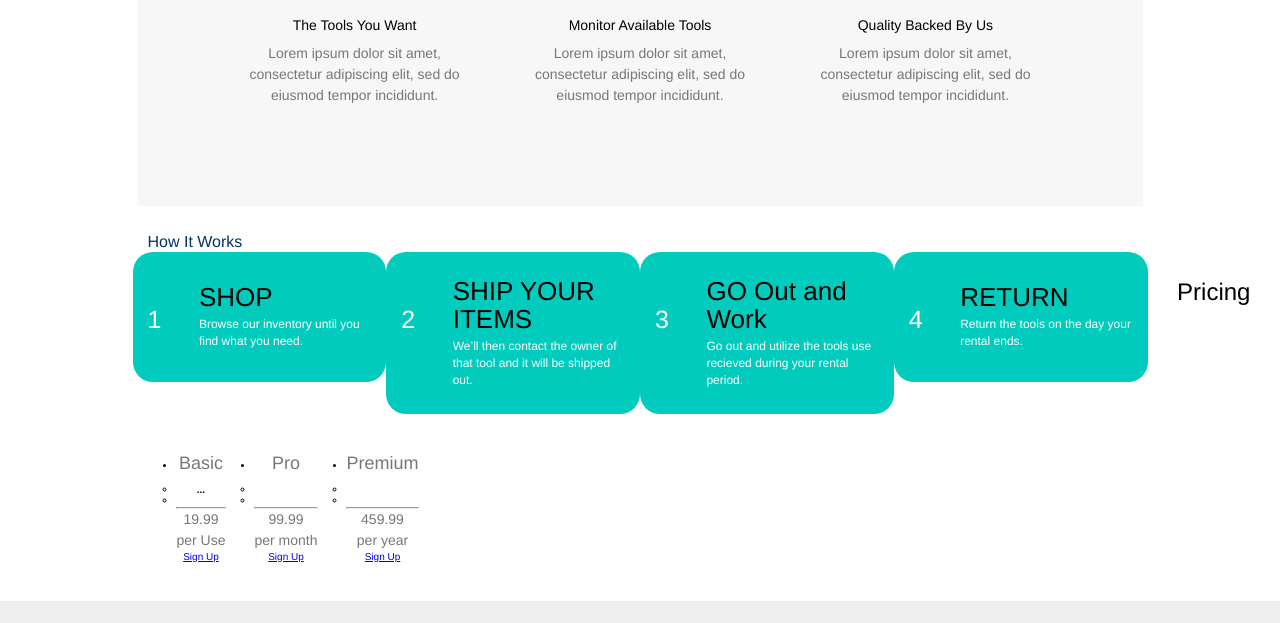
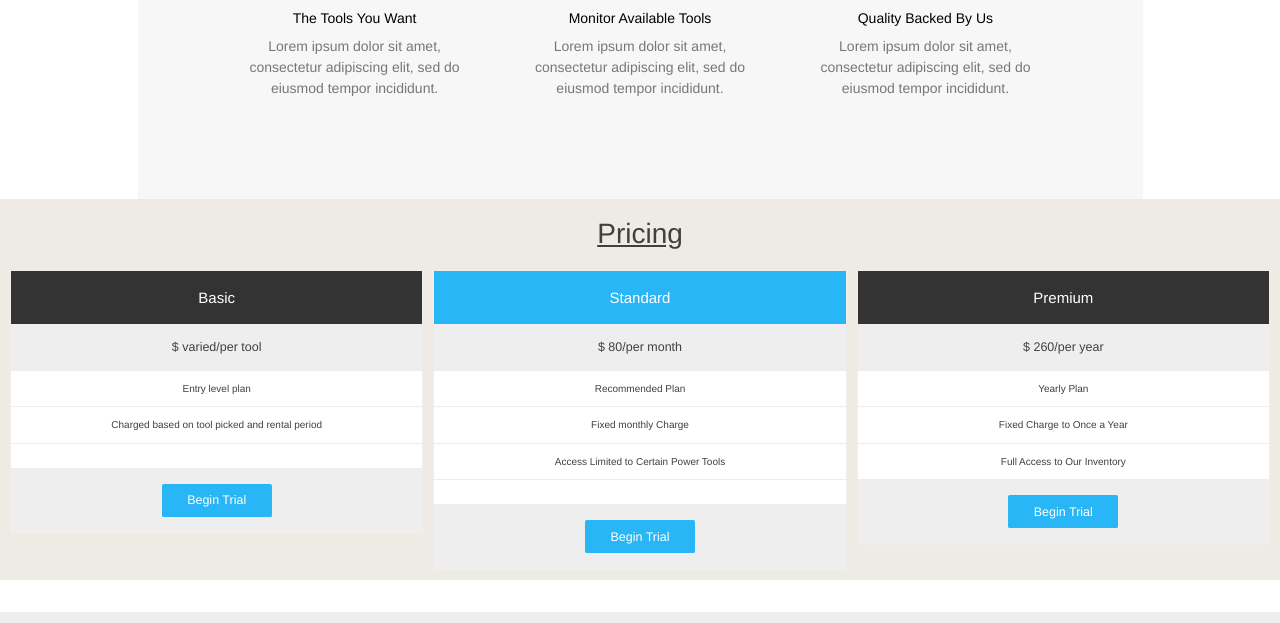
Before and after one commit to bw-use-my-tools/UMT-UI-Ndawi, a plain HTML site: page index.html in a window 1280 px wide. Shown: the part 740-1363 px from the top of the page. Drawn offline with nearby package versions, Linux system fonts and the light colour scheme.

Commit message:
pricing table mostly completed just need to change the colors

```diff
--- a/index.html
+++ b/index.html
@@ -70,7 +70,7 @@
     </div>
   </div>
 
-  <div class="how-it-works container">
+  <!-- <div class="how-it-works container">
     <div class="title">How It Works</div>
     <div class="row">
       <div class="col-sm-12 col-md-6 col-lg-3">
@@ -126,53 +126,48 @@
         </div>
       </div>
     </div>
-  </div>
+  </div> -->
 
   <div class="pricing">
     <h3>Pricing</h3>
-    <div class="pgrid container">
-      <ul class="pricing-table">
-        <li class="plan">
-          <h4>Basic</h4>
-          <div class="content">
-            <ul class="features">
-              <li><strong>...</strong> </li>
-              <li><strong> </strong> </li>
-            </ul>
-            <hr>
-            <p class="price">19.99</p>
-            <p class="footnote">per Use</p>
-            <a href="#" class="button">Sign Up</a>
-          </div>
-        </li>
-        <li class="plan">
-          <h4>Pro</h4>
-          <div class="content">
-            <ul class="features">
-              <li><strong> </strong> </li>
-              <li><strong> </strong> </li>
-            </ul>
-            <hr>
-            <p class="price">99.99</p>
-            <p class="footnote">per month</p>
-            <a href="#" class="button">Sign Up</a>
-          </div>
-        </li>
-        <li class="plan">
-          <h4>Premium</h4>
-          <div class="content">
-            <ul class="features">
-              <li><strong> </strong> </li>
-              <li><strong> </strong> </li>
-            </ul>
-            <hr>
-            <p class="price">459.99</p>
-            <p class="footnote">per year</p>
-            <a href="#" class="button">Sign Up</a>
-          </div>
-        </li>
-      </ul>
-    </div>
+    <div class="flex-container">
+  <div class="flex-item">
+    <ul class="package">
+      <li class="header">Basic</li>
+      <li class="gray">$ varied/per tool </li>
+      <li>Entry level plan</li>
+      <li>Charged based on tool picked and rental period</li>
+      <li></li>
+      <li class="gray">
+        <button>Begin Trial</button>
+      </li>
+    </ul>
+  </div>
+  <div class="flex-item">
+    <ul class="package">
+      <li class="header highlight">Standard</li>
+      <li class="gray">$ 80/per month</li>
+      <li>Recommended Plan</li>
+      <li>Fixed monthly Charge</li>
+      <li>Access Limited to Certain Power Tools<li>
+      <li class="gray">
+        <button>Begin Trial</button>
+      </li>
+    </ul>
+  </div>
+  <div class="flex-item">
+   <ul class="package">
+      <li class="header">Premium</li>
+      <li class="gray">$ 260/per year</li>
+      <li>Yearly Plan</li>
+      <li>Fixed Charge to Once a Year</li>
+      <li>Full Access to Our Inventory</li>
+      <li class="gray">
+        <button>Begin Trial</button>
+      </li>
+    </ul>
+  </div>
+</div>
   </div>
 
 </body>
--- a/less/home-page.less
+++ b/less/home-page.less
@@ -158,8 +158,6 @@ h4{
 .how-it-works {
     margin-top: 20px;
     // background: lighten(#00C6B7, 1%);
-    height: 40rem:
-    width:auto;
 }
 
 .title{
@@ -232,17 +230,119 @@ font-style: normal;
     line-height: 17px;
 }
 //pricing table
+// h3{
+//   text-align: center;
+// }
+//
+// .pricing-table{
+//   width: 300px;
+//   display: flex;
+//   flex-wrap: wrap;
+// align-items: center;
+//     text-align: center;
+//
+//     justify-content: space-evenly;
+//
+// }
+
+
+.pricing {
+  color: #404040;
+  background: #eeebe4;
+  text-align: center;
+  display: flex;
+  flex-direction: column;
+
 h3{
+  font-size: 28px;
+  text-decoration: underline;
+  // text-shadow: #fff;
+}
+}
+
+
+.flex-container {
+  display: flex;
+  padding: 1em;
+}
+
+.flex-item {
+  flex: 1;
+  width: 0;
+}
+
+.flex-item:not(:last-child) {
+  margin-right: 1em;
+}
+
+.package {
+  border: 1px solid #eee;
+  list-style-type: none;
+  margin: 0;
+  padding: 0;
+  transition: 0.25s;
+}
+
+.package:hover {
+  box-shadow: 0 8px 12px 0 rgba(0, 0, 0, 0.2);
+  transform: scale(1.025);
+}
+
+.package .header {
+  background-color: #333;
+  color: #fff;
+  font-size: 1.5em;
+}
+
+.package .highlight {
+  background-color: #29b6f6;
+}
+
+.package li {
+  background-color: #fff;
+  border-bottom: 1px solid #eee;
+  padding: 1.2em;
   text-align: center;
 }
 
-.pricing-table{
-  width: 300px;
-  display: flex;
-  flex-wrap: wrap;
-align-items: center;
-    text-align: center;
+.package .gray {
+  background-color: #eee;
+  font-size: 1.25em;
+}
 
-    justify-content: space-evenly;
+button {
+  background-color: #29b6f6;
+  border: none;
+  border-radius: .15em;
+  color: #fff;
+  cursor: pointer;
+  padding: .75em 1.5em;
+  font-size: 1em;
+}
 
+@media only screen and (max-width: 700px) {
+  button {
+    padding: .75em;
+  }
 }
+
+@media only screen and (max-width: 600px) {
+  .flex-container {
+    flex-wrap: wrap;
+  }
+
+  .flex-item {
+    flex: 0 0 100%;
+    margin-bottom: 1em;
+    width: 100%;
+  }
+
+  .package:hover {
+    box-shadow: none;
+    transform: none;
+  }
+
+  button {
+    padding: .75em 1.5em;
+  }
+}
--- a/less/navigation.less
+++ b/less/navigation.less
@@ -0,0 +1,28 @@
+#pointer {
+     width: 200px;
+     height: 80px;
+     position: relative;
+     background: red;
+   }
+   #pointer:after {
+     content: "";
+     position: absolute;
+     left: 0;
+     bottom: 0;
+     width: 0;
+     height: 0;
+     border-left: 40px solid white;
+     border-top: 40px solid transparent;
+     border-bottom: 40px solid transparent;
+   }
+   #pointer:before {
+     content: "";
+     position: absolute;
+     right: -40px;
+     bottom: 0;
+     width: 0;
+     height: 0;
+     border-left: 40px solid red;
+     border-top: 40px solid transparent;
+     border-bottom: 40px solid transparent;
+   }
```
Also changed, not shown: css/index.css.
